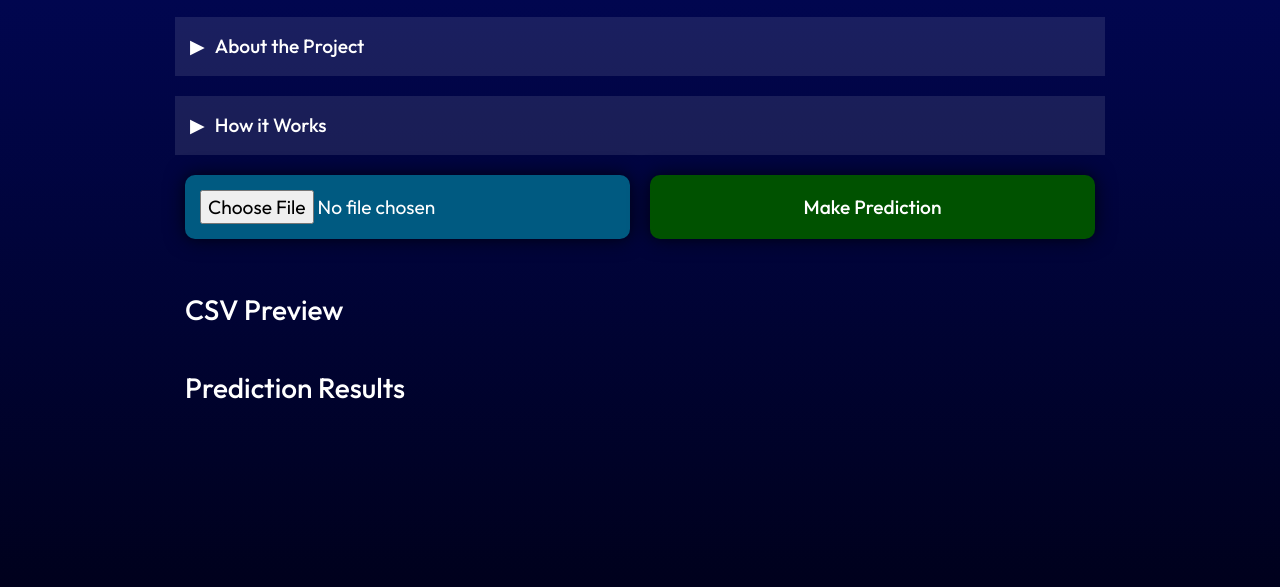
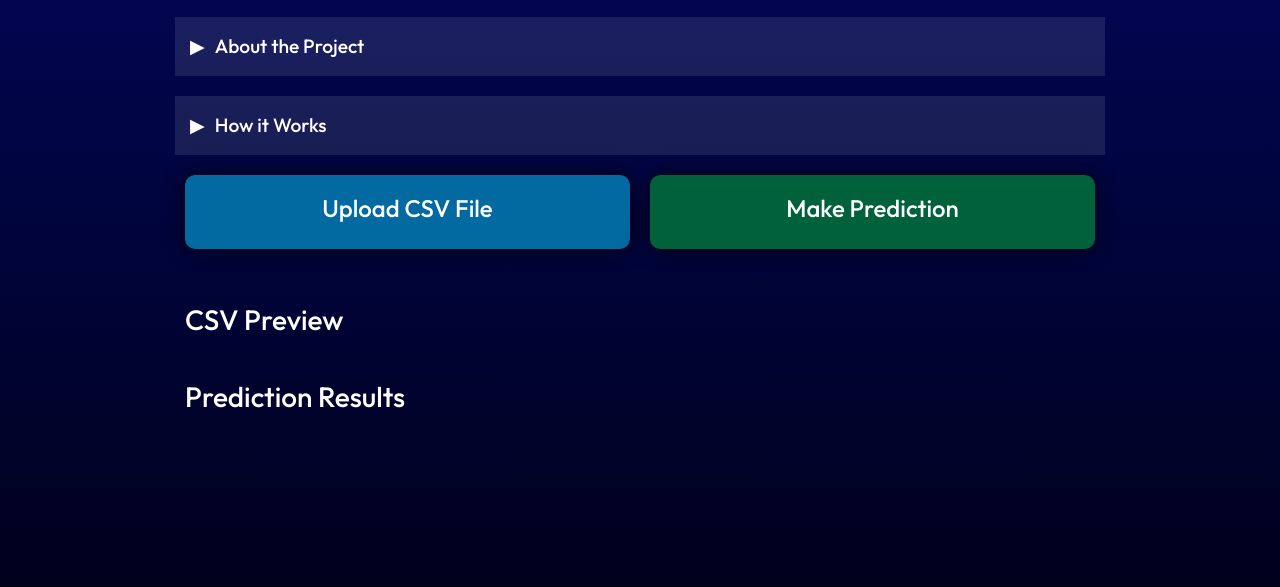
Before and after one commit to kashyap3881/mediwatch_capstone_2024, a plain HTML site: page styled html/index.html in a window 1280 px wide. Shown: the part 113-700 px from the top of the page. Drawn offline with nearby package versions, Linux system fonts and the light colour scheme.

Commit message:
styled upload button

```diff
--- a/styled html/index.html
+++ b/styled html/index.html
@@ -80,7 +80,7 @@ By leveraging predictive analytics, DiabetesGuard AI helps optimize patient care
             <div class="content">
                 <div style="display: flex; flex-direction: column; width: 100%;">
                     <p style="column-count: 1; word-wrap: break-word;">Using DiabetesGuard AI is straightforward and intuitive.<br><br>
-First, prepare your patient data in CSV format with the required fields including demographics, medical history, current medications, and recent lab results. Click the "Choose File" button to select and upload your CSV file.<br><br>
+First, prepare your patient data in CSV format with the required fields including demographics, medical history, current medications, and recent lab results. Click the "Upload CSV File" button to select and upload your CSV file.<br><br>
 Once uploaded, click "Make Prediction" to generate risk assessments for hospital readmission for each patient in your dataset. The model will analyze the data and provide detailed predictions that can help inform care decisions.<br><br>
 If you have verified outcome data, you can also contribute to improving the model by clicking "Train Model", which will use your uploaded dataset to further refine the model's predictive capabilities while maintaining patient privacy and data security.</p>
                 </div>
@@ -97,13 +97,13 @@ If you have verified outcome data, you can also contribute to improving the mode
 
         <div id="actions-section" style="margin: 0 10px 10px 10px;">
             <div class="button-container">
-                <!-- <button class="outfit-med action-btn" style="background: rgba(173, 216, 230, 0.3); border-radius: 10px">
-                    Upload Data
-                </button> -->
-                <input class="action-btn" type="file" class="form-control-file" id="csvFile" accept=".csv" style="background: rgb(0, 90, 129);"">
-                <button class="outfit-med action-btn" style="background: rgb(0, 82, 0); ">
+                <input type="file" id="csvFile" accept=".csv" style="display: none;">
+                <label for="csvFile" class="custom-file-upload outfit-med action-btn" style="background: rgb(2, 106, 161);" >
+                    Upload CSV File
+                </label>
+                <label class="outfit-med action-btn" style="background: rgb(0, 97, 59); ">
                     Make Prediction
-                </button>
+                </label>
             </div>
         </div>
 
--- a/styled html/styles.css
+++ b/styled html/styles.css
@@ -123,11 +123,12 @@ h1 {
     background: rgba(255, 255, 255, 0.1);
     color: white;
     padding: 15px;
+    height: 100%;
     width: 100%;
     border: none;
     text-align: center;
     outline: none;
-    font-size: 1.2rem;
+    font-size: 1.5rem;
     cursor: pointer;
     transition: background-color 0.3s;
     border-radius: 10px;
@@ -139,6 +140,21 @@ h1 {
 }
 .action-btn:hover {
     background: rgba(255, 255, 255, 0.2);
+}
+
+.custom-file-upload {
+    /* display: inline-block;
+    padding: 15px;
+    background-color: #0058B9;
+    color: #fff;
+    border-radius: 10px;
+    cursor: pointer;
+    height: 100%; */
+
+}
+
+.custom-file-upload:hover {
+    background-color: #0077D9;
 }
 
 
```
